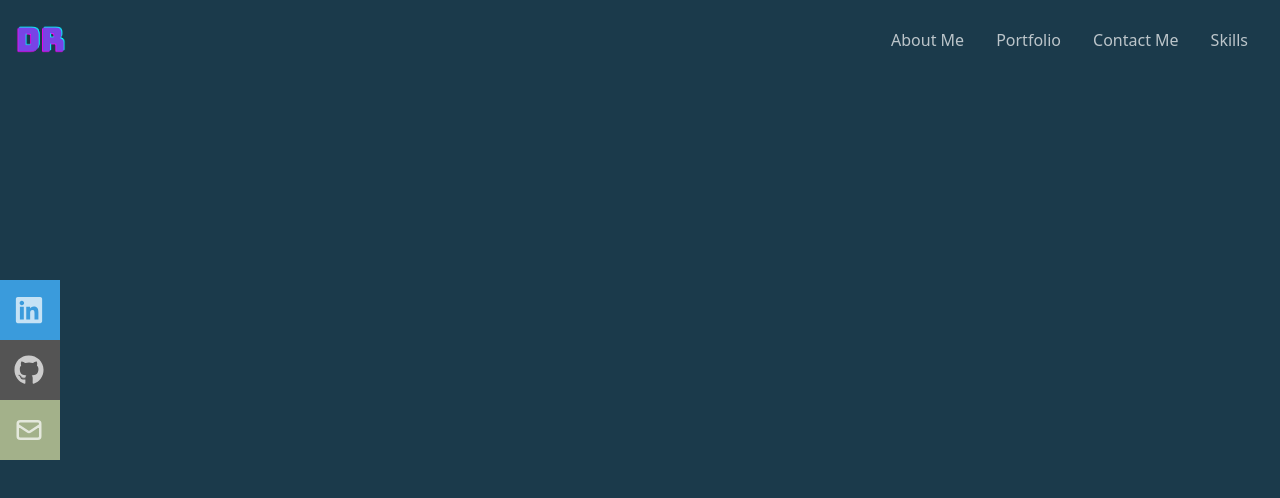
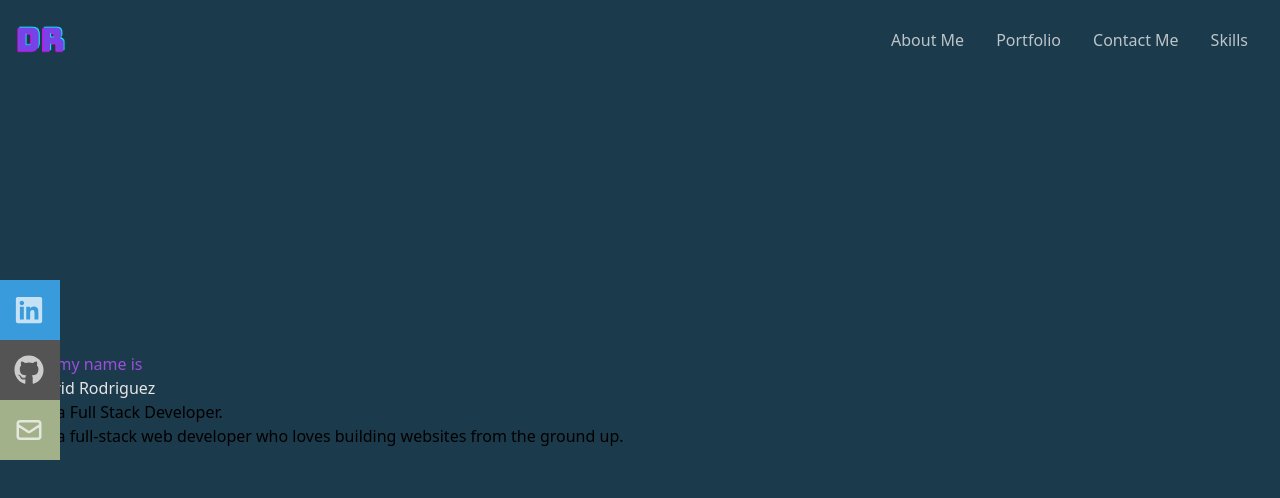
Before and after one commit to Daveerr/React-Portfolio, a React (Create React App) app in the folder portfolio-app/: page / in a window 1280 px wide. Shown: the top 498 px of the page. Built offline with nearby package versions, Linux system fonts and the light colour scheme.

Commit message:
added to homepagejs

```diff
--- a/portfolio-app/src/components/Homepage.js
+++ b/portfolio-app/src/components/Homepage.js
@@ -1,6 +1,18 @@
 import React from "react";
 
 export const Homepage = () => {
-  return <div className="w-full h-screen flex[35%] bg-[#1b3a4b]">homepage</div>;
+  return (
+    <div className="w-full h-screen flex[35%] bg-[#1b3a4b]">
+      <div className="max-w-[1000] justify-center mx-auto px-8 flex flex-col h-full">
+        <p className="text-[#9d4edd]">Hi, my name is</p>
+        <h1 className="text-[#e5e5e5]"> David Rodriguez</h1>
+        <h1> Im a Full Stack Developer.</h1>
+        <p>
+          Im a full-stack web developer who loves building websites from the
+          ground up.{" "}
+        </p>
+      </div>
+    </div>
+  );
 };
 export default Homepage;
```
